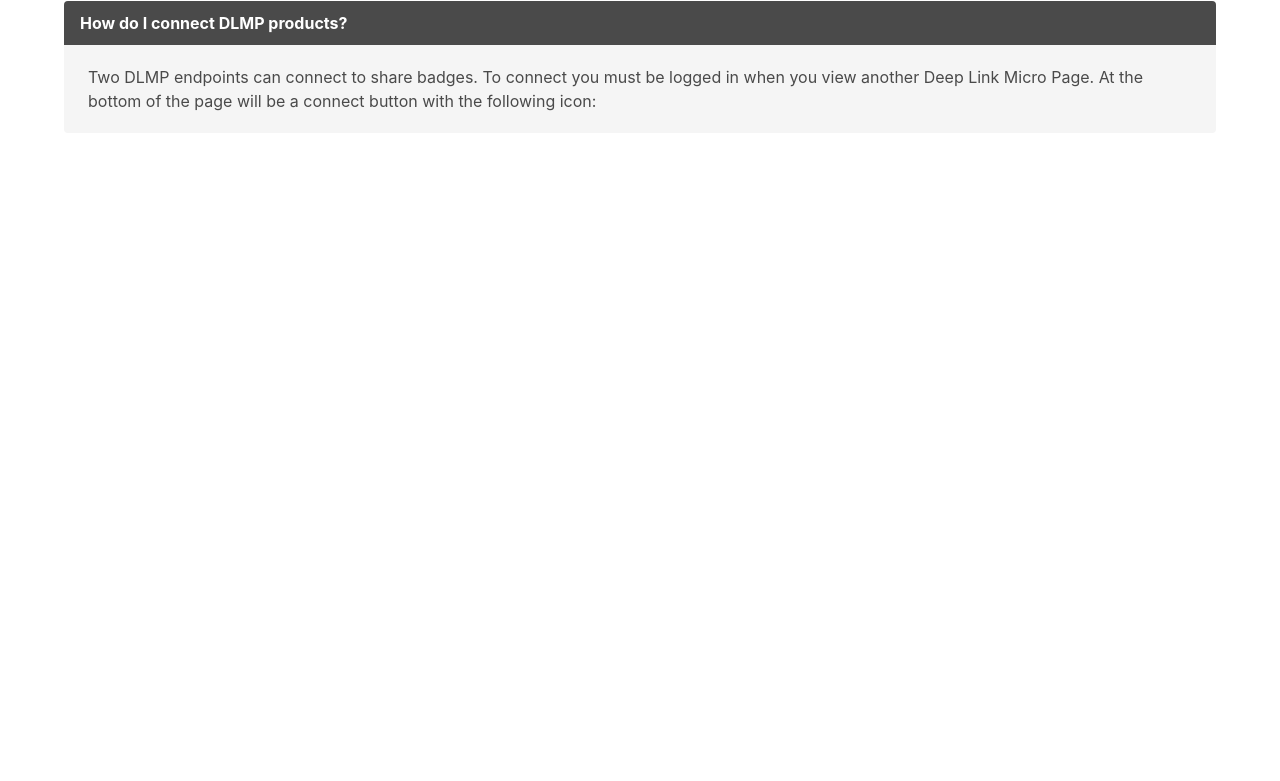
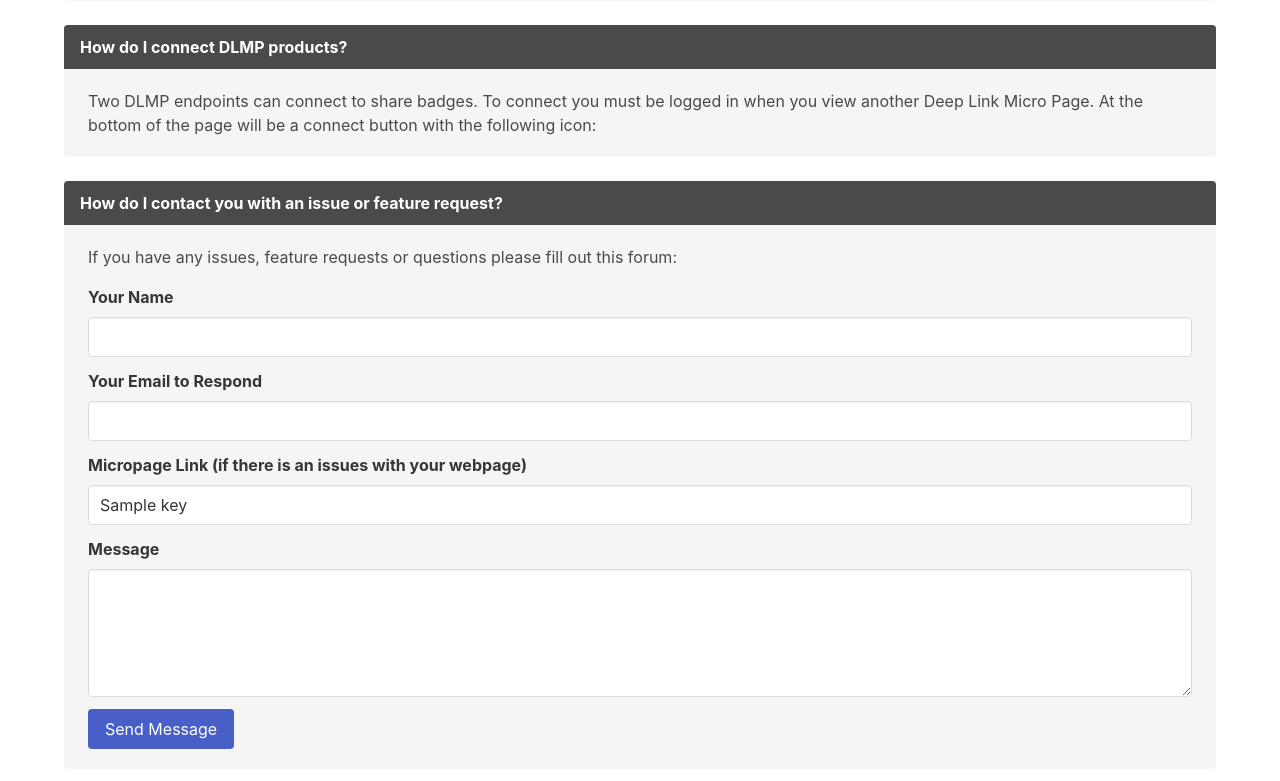
Before and after one commit to Tsangares/DLMP, a Flask app: page / in a window 1280 px wide. Shown: the part 2262-3043 px from the top of the page. Before the commit the page ends 2373 px from the top, so only its background shows below. Run offline with Flask 2, Linux system fonts and the light colour scheme; a user stored in the database is signed in; a database or web service that is not in the repository returns one stand-in record (values such as "Sample title"); parts of the project's set-up code (start-up, migrations or seed data) failed here and were passed over; some libraries are stand-ins or nearby versions.

Commit message:
Added contact us and view old images.

```diff
--- a/main.py
+++ b/main.py
@@ -7,15 +7,15 @@ from badge import make_badge,mk_badge
 from PIL import Image,ImageFont,ImageDraw
 
 from werkzeug.middleware.proxy_fix import ProxyFix
-import json,os,hashlib,datetime,time,logging,dateutil
+import json,os,hashlib,datetime,time,logging
 import flask,requests,pymongo,base64
 from flask import Blueprint,Flask,request,redirect,render_template,session,flash,abort,make_response,send_file
 from flask_pymongo import PyMongo
 from flask_wtf.csrf import CSRFProtect
 from flask_login import LoginManager,login_required,login_user,UserMixin,current_user,logout_user
 from flask_wtf import FlaskForm
-from wtforms import StringField,PasswordField,SubmitField,RadioField,SelectMultipleField,widgets,HiddenField,FileField
-from wtforms.validators import DataRequired
+from wtforms import StringField,PasswordField,SubmitField,RadioField,SelectMultipleField,widgets,HiddenField,FileField,EmailField,TextAreaField
+from wtforms.validators import DataRequired, Email
 from wtforms import validators
 from bson.objectid import ObjectId
 from urllib.parse import urlparse, urljoin
@@ -24,12 +24,13 @@ from flask.sessions import SecureCookieSessionInterface
 
 from flask_limiter import Limiter
 from flask_limiter.util import get_remote_address
-from PIL import Image
+from PIL import Image, ImageOps
+import exifread
 from io import BytesIO
 import numpy as np
 from pillow_heif import register_heif_opener
 import logging
-logging.basicConfig(level=logging.DEBUG)
+logging.basicConfig(level=logging.INFO)
 register_heif_opener()
 
 #Flask
@@ -77,6 +78,12 @@ csrf = CSRFProtect(app)
 def get_ip():
     return request.environ.get('HTTP_X_REAL_IP', request.environ.get('REMOTE_ADDR',None))
 
+@app.template_filter('strftime')
+def _jinja2_filter_datetime(date, fmt=None):
+    native = date.replace(tzinfo=None)
+    format='%b %d, %Y'
+    return native.strftime(format)
+
 #Forms
 class LoginForm(FlaskForm):
     passkey = StringField('Passkey',validators=[DataRequired()])
@@ -100,7 +107,7 @@ class EditForm(FlaskForm):
     name = StringField('Name or Title (Required)',validators=[DataRequired()])
     blurb = StringField('Subtitle')
     address = StringField('IOTA Address (for donations)')
-    redirect = StringField('Perminant Rediret for your DLMP (One Time Use)')
+    redirect = StringField('Perminant Rediret for your DLMP (One Time Use) (NEEDS https://)')
 
 link_actions = [
     ('open', "Open the link"),
@@ -114,8 +121,14 @@ class TextForm(ContentForm):
     text = StringField('Subtext',validators=[DataRequired()])
 
 class RedirectForm(ContentForm):
-    link = StringField('redirect')
+    link = StringField('Title',validators=[DataRequired()])
 
+class ContactForm(FlaskForm):
+    hidden_key = HiddenField()
+    key = StringField('Micropage Link (if there is an issues with your webpage)')
+    name = StringField('Your Name',validators=[DataRequired()])
+    email = EmailField('Your Email to Respond',validators=[DataRequired(),Email()])
+    message = TextAreaField('Message',validators=[DataRequired()])
 
 class Badge:
     def __init__(self,badge):
@@ -317,7 +330,10 @@ class User(UserMixin):
         if filetype=='jpg': filetype='jpeg'
         if filetype=='heif': filetype='jpeg'
         def process_image(image):
+            tags = exifread.process_file(image.stream, details=True)
+            exif = {tag:str(tags[tag]) for tag in tags.keys()}
             img = Image.open(image.stream)
+            img = ImageOps.exif_transpose(img)
             width,height = img.size
             #crop
             length = min([width,height])
@@ -330,9 +346,9 @@ class User(UserMixin):
                 img = img.resize((1_000,1_000))
             buffer = BytesIO()
             img.save(buffer, format=filetype)
-            return base64.b64encode(buffer.getvalue())
 
-        image_encoded = process_image(image)
+            return base64.b64encode(buffer.getvalue()), exif, *img.size
+        image_encoded,exif,width,height = process_image(image)
         mongo.db.images.insert_one({
             'key': self._id,
             'time_created': datetime.datetime.now(),
@@ -340,19 +356,43 @@ class User(UserMixin):
             'data': image_encoded,
             'filetype': filetype,
             'ip_created': get_ip(),
-            'agent': request.user_agent.string
+            'agent': request.user_agent.string,
+            'width': width,
+            'height': height,
+            'exif': exif
         })
-    def get_images(self):
+
+    def get_images(self,render=True):
         images =  [c for c in mongo.db.images.find({'key': self._id})]
+        if render:
+            for image in images:
+                image['data'] = image['data'].decode('utf-8')
+            return images
         return images
+
     def get_image(self):
-        images = self.get_images()
-        if len(images)==0:
-            return None
+        if 'display_image' in self.account:
+            image = mongo.db.images.find_one({'key': self._id,'_id': self.account['display_image']})
         else:
-            img = images[-1]
-            img['data'] = img['data'].decode('utf-8')
-            return img
+            images = self.get_images(render=False)
+            if len(images)==0:
+                return None
+            image = images[-1]
+
+        image['data'] = image['data'].decode('utf-8')
+        return image
+
+    def set_image(self,image_id):
+        self.refresh()
+        image_id = ObjectId(image_id)
+        image = mongo.db.images.find_one({'key': self._id, '_id': image_id})
+        if image is None: return
+        mongo.db.users.update_one({'key': self.key},{'$set': {
+            'display_image': image['_id']
+        }})
+    def del_image(self,image_id):
+        image_id = ObjectId(image_id)
+        mongo.db.images.delete_one({'key': self._id, '_id': image_id})
 
     def toggle_badge(self):
         self.refresh()
@@ -379,10 +419,13 @@ class User(UserMixin):
             }})
             self.account['redirect'] = link
         elif link is not None:
-            mongo.db.users.update_one({'key': self.key},{'$set': {
-                'redirect': link
-            }},upsert=True)
-            self.account['redirect'] = link
+            if link is validate_link(link):
+                mongo.db.users.update_one({'key': self.key},{'$set': {
+                    'redirect': link
+                }},upsert=True)
+                self.account['redirect'] = link
+            else: return False
+        return True
 
 
 
@@ -443,8 +486,13 @@ def get_homepage():
     error_message = None
     if error == 'key':
         error_message = "The key/url you provided is invalid."
-    return render_template('index.html',error=error_message)
-
+    elif error == 'email_success':
+        error_message = "Email sucessfully sent."
+    elif error == 'email_invalid':
+         error_message = "Email failed to send."
+    key = current_user.key if current_user.is_authenticated else None
+    contact_form = ContactForm(key=key,hidden_key=key)
+    return render_template('index.html',error=error_message,contact_form=contact_form,key=key)
 
 def send_img(string):
     #img = qrcode.make(string.upper(),back_color="white")
@@ -595,7 +643,7 @@ def iota_key_admin_edit(key):
         if new_image is not None:
             current_user.upload_image(new_image)
         if request.form.get('set_redirect',False) or request.form.get('del_redirect',False):
-            current_user.set_redirect()
+            successful_redirect = current_user.set_redirect()
         image = current_user.get_image()
         image_form = ImageForm()
         links = current_user.get_links()
@@ -603,7 +651,7 @@ def iota_key_admin_edit(key):
         name = request.form.get('name','').strip()
         address = request.form.get('address','').strip()
         blurb = request.form.get('blurb','').strip()
-        edit_account_form = EditForm()
+        edit_account_form = EditForm(data=current_user.account)
         if address != '' and not client.is_address_valid(address):
             #ERROR PATH
             error_message = "The address given is not a valid IOTA address!"
@@ -652,6 +700,34 @@ def iota_key_admin_edit(key):
     else:
         #Possibly add a logout here!
         return redirect(f'/{key}')
+
+#IMAGES
+@app.route('/<key>/admin/images/',methods=['GET','POST'])
+@login_required
+def get_account_images(key):
+    if not current_user.is_authenticated or current_user.key != key:
+        return redirect(f'/{key}')
+    images = current_user.get_images()
+    return render_template('edit_account/edit_images.html',key=key,account=current_user.account,images=images)
+
+@app.route('/<key>/admin/del_image/<image_id>',methods=['GET'])
+@login_required
+def delete_account_image(key,image_id):
+    if not current_user.is_authenticated or current_user.key != key:
+        return redirect(f'/{key}')
+    current_user.del_image(image_id)
+    images = current_user.get_images()
+    return render_template('edit_account/edit_images.html',key=key,account=current_user.account,images=images)
+
+
+@app.route('/<key>/admin/set_image/<image_id>',methods=['GET'])
+@login_required
+def set_account_image(key,image_id):
+    if not current_user.is_authenticated or current_user.key != key:
+        return redirect(f'/{key}')
+    current_user.set_image(image_id)
+    return redirect(f'/{key}')
+
 
 #LINK
 @app.route('/<key>/admin/add/link',methods=['GET'])
@@ -849,5 +925,32 @@ def reject_friend_account(key):
     r=current_user.reject_friend(key)
     return redirect(f'/{key}?friend_request={r}')
 
+
+@app.route("/contact_us/email",methods=['POST'])
+def contact_us_email():
+    contact_form = ContactForm()
+    if contact_form.validate_on_submit():
+        email = {
+            'name': request.form.get("name","No Name"),
+            'email': request.form.get("email",None),
+            'message': request.form.get("message",None),
+            'key': request.form.get('key',None),
+            'hidden_key': request.form.get('hidden_key',None)
+        }
+        if not os.path.exists('emails'):
+            os.mkdir('emails')
+        clock=int(time.time())
+        with open(f'./emails/{clock}.json','w+') as f:
+            json.dump(email,f,indent=2)
+        return redirect(f'/?error=email_success')
+    else:
+        url = request.form.get("url",None)
+        if url is None:
+            return {'error': 'invalid request'}
+        else:
+            return redirect('/?error=email_invalid')
+
+
+
 if __name__=="__main__":
-    app.run(host='localhost',port='8099',debug=True)
+    app.run(host='0.0.0.0',port='8099',debug=True)
--- a/templates/about_content.html
+++ b/templates/about_content.html
@@ -21,7 +21,8 @@
         <p>Why would I use Deep Links Micro Pages?</p>
       </div>
       <div class="message-body">
-	<p>DLMP extends the purpose of clothing by imbuing them with a digital clone that lives beyond physical restraints; a unique digital life to an otherwise inanimate piece of cloth.</p>
+        <p>DLMP extends the purpose of clothing by imbuing them with a digital clone that lives beyond physical
+          restraints; a unique digital life to an otherwise inanimate piece of cloth.</p>
       </div>
     </article>
   </div>
@@ -31,7 +32,8 @@
         <p>How do I obtain a Digital Clone?</p>
       </div>
       <div class="message-body">
-	<p>On all DLMP products, you fill find a QR code that leads you to a webpage OWNED by the wearer of the apparel. This QR code is unique for each piece of apparel and links to the digital clone.</p>
+        <p>On all DLMP products, you fill find a QR code that leads you to a webpage OWNED by the wearer of the apparel.
+          This QR code is unique for each piece of apparel and links to the digital clone.</p>
       </div>
     </article>
   </div>
@@ -41,7 +43,8 @@
         <p>How do I edit the webpage?</p>
       </div>
       <div class="message-body">
-	<p>Hidden on the DLMP apparel, you will find a key. This key is entered on the digital clones web-page to authorize your ownership and will allow you to customize the content on the page.</p>
+        <p>Hidden on the DLMP apparel, you will find a key. This key is entered on the digital clones web-page to
+          authorize your ownership and will allow you to customize the content on the page.</p>
       </div>
     </article>
   </div>
@@ -51,7 +54,8 @@
         <p>What are badges?</p>
       </div>
       <div class="message-body">
-	<p>Badges are non-fundgible tokens minted on the IOTA developmental network. Each badge is unique to the specific digital clone.</p>
+        <p>Badges are non-fundgible tokens minted on the IOTA developmental network. Each badge is unique to the
+          specific digital clone.</p>
         <p>Each unique badge has a specific variation of the following attributes:
         <ul>
           <li>Color: The badge color theme.</li>
@@ -83,7 +87,20 @@
         <p>How do I connect DLMP products?</p>
       </div>
       <div class="message-body">
-	<p>Two DLMP endpoints can connect to share badges. To connect you must be logged in when you view another Deep Link Micro Page. At the bottom of the page will be a connect button with the following icon: <i class="fas fa-plug"></i></p>
+        <p>Two DLMP endpoints can connect to share badges. To connect you must be logged in when you view another Deep
+          Link Micro Page. At the bottom of the page will be a connect button with the following icon: <i
+            class="fas fa-plug"></i></p>
+      </div>
+    </article>
+  </div>
+  <div class="column is-full">
+    <article class="message">
+      <div class="message-header">
+        <p>How do I contact you with an issue or feature request?</p>
+      </div>
+      <div class="message-body">
+        <p>If you have any issues, feature requests or questions please fill out this forum:</p>
+        {% include 'contact_form.html' %}
       </div>
     </article>
   </div>
--- a/templates/account.html
+++ b/templates/account.html
@@ -17,7 +17,7 @@
 
 {% if not user.account.redirect %}
 <body>
-  <div class="container">
+  <div id="account-container" class="container">
     {% if name != '' or blurb != '' %}
     <div class="block box">
       {% if name != '' %}
--- /dev/null
+++ b/templates/contact_form.html
@@ -0,0 +1,22 @@
+<form method="POST" action="/contact_us/email">
+    {{ contact_form.hidden_tag()}}
+    <div class="field">
+        {{ contact_form.name.label(class_="label") }}
+        {{ contact_form.name(size=20,class_="input") }}
+    </div>
+    <div class="field">
+        {{ contact_form.email.label(class_="label") }}
+        {{ contact_form.email(size=20,class_="input") }}
+    </div>
+    <div class="field">
+        {{ contact_form.key.label(class_="label") }}
+        {{ contact_form.key(size=20,class_="input") }}
+    </div>
+    <div class="field">
+        {{ contact_form.message.label(class_="label") }}
+        {{ contact_form.message(size=20,class_="textarea") }}
+    </div>
+    <div class="control">
+        <button class="button is-link" type="submit" name="contact">Send Message</button>
+    </div>
+</form>
--- a/templates/edit_account/add_image.html
+++ b/templates/edit_account/add_image.html
@@ -36,6 +36,7 @@
     <footer class="card-footer">
         <button type='submit' class="card-footer-item button is-success is-light" name='view'
             value="Confirm Redirect">View Image</button>
+        <a href="/{{key}}/admin/images/" class="card-footer-item button is-success is-light">View All Uploaded Images</a>
     </footer>
     {% endif %}
 </div>
--- a/templates/index.html
+++ b/templates/index.html
@@ -31,6 +31,21 @@
 	      </form>
 	    </div>
 	  </div>
+	  {% if key %}
+		<div class="column">
+			<div class="box">
+			<form action='/{{key}}' method="GET" class="form">
+			<div class="field">
+			<label class="label">You are Logged in!</label>
+			<p>Here is a link to your micro page:</p>
+			</div>
+			<div class="control">
+			<button class="button is-link is-light">View Page</button>
+			</div>
+			</form>
+			</div>
+		</div>
+	  {% endif %}
 	  <div class="column">
 	    <div class="box">
 	      <form action='/58c56465b91' method="GET" class="form">
```
Also changed, not shown: static/css/account.css (+7 -2 lines), static/css/edit_images.css (added, +10 -0 lines), templates/account/footer.html (+9 -3 lines), templates/edit_account/edit_account.html (+18 -8 lines), templates/edit_account/edit_images.html (added, +45 -0 lines), 1 other file. Lines whose indentation alone changed are shown as unchanged.
